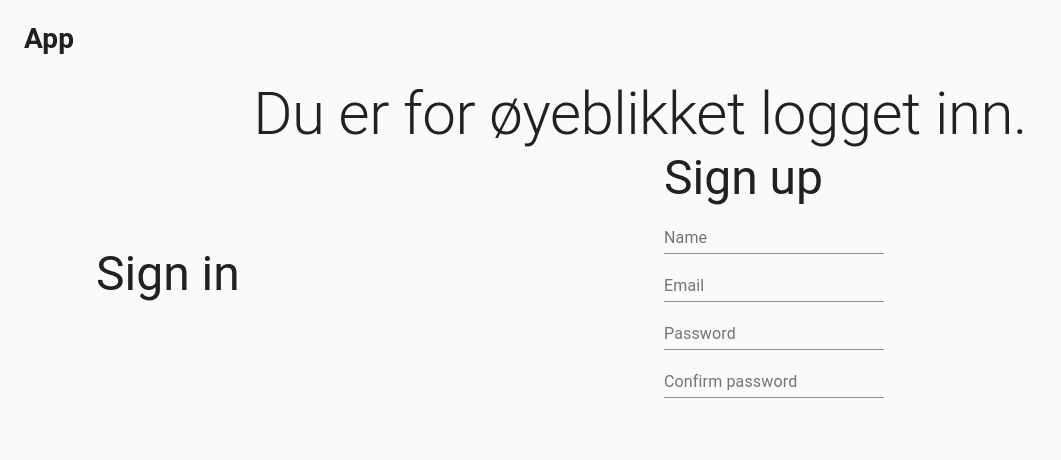
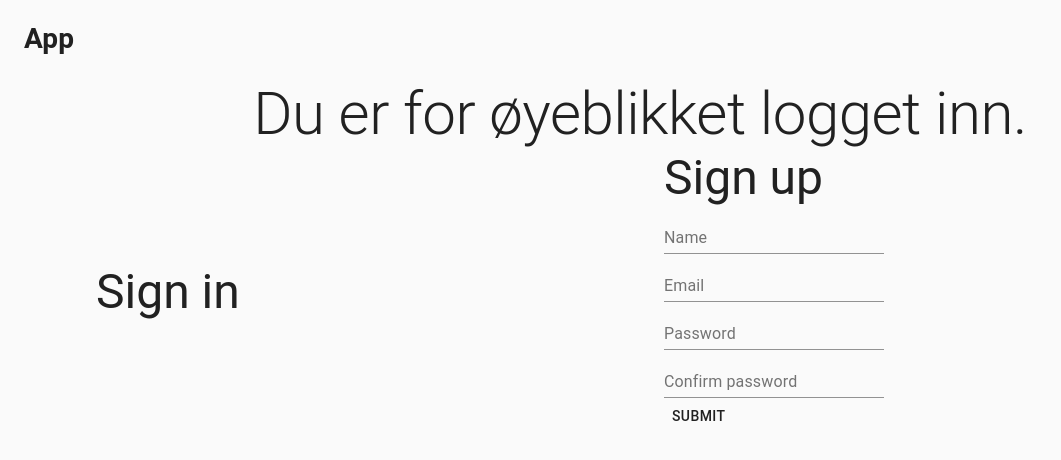
Before and after one commit to magnus-schj/Wishlist, a React (Vite) app in the folder frontend/react/main/: page / in a window 1280 px wide. Shown: the top 460 px of the page, without its empty margins (0-1061 px from the left). Built offline with nearby package versions, Linux system fonts and the light colour scheme; no server answers.

Commit message:
form styles and submit button

```diff
--- a/frontend/react/main/src/components/sign-up/SignUp.component.jsx
+++ b/frontend/react/main/src/components/sign-up/SignUp.component.jsx
@@ -1,23 +1,35 @@
 import React, { useState } from "react";
 
-import {
-  Container,
-  Typography,
-  TextField,
-  FormControl,
-} from "@material-ui/core";
+import { Container, Typography, TextField, Button } from "@material-ui/core";
+import { makeStyles } from "@material-ui/core/styles";
+
+const useStyles = makeStyles({
+  root: {},
+  form: {
+    display: "flex",
+    flexDirection: "column",
+    alignItems: "flex-start",
+    justifyContent: "center",
+  },
+});
 
 const SignUp = () => {
+  const classes = useStyles();
   const [name, setName] = useState("");
   const [email, setEmail] = useState("");
   const [password, setPassword] = useState("");
   const [confirmPassword, setConfirmPassword] = useState("");
+
+  const handleSubmit = (e) => {
+    e.preventDefault();
+    alert("submitted!");
+  };
   return (
     <Container>
       <Typography variant="h3" color="initial">
         Sign up
       </Typography>
-      <FormControl>
+      <form className={classes.form}>
         <TextField
           id="name"
           label="Name"
@@ -45,7 +57,10 @@ const SignUp = () => {
           type="password"
           onChange={(e) => setConfirmPassword(e.target.value)}
         />
-      </FormControl>
+        <Button type="submit" onClick={handleSubmit}>
+          Submit
+        </Button>
+      </form>
     </Container>
   );
 };
--- a/frontend/react/main/src/firebase/firebase.utils.js
+++ b/frontend/react/main/src/firebase/firebase.utils.js
@@ -35,6 +35,8 @@ export const createUserProfile = async (userAuth, additionalData) => {
 
   const userRef = await db.doc(`users/${userAuth.uid}`);
 
+  const snapShot = await userRef.get();
+
   if (!snapShot.exists) {
     const { displayName, email } = userAuth;
     const createdAt = new Date();
```
